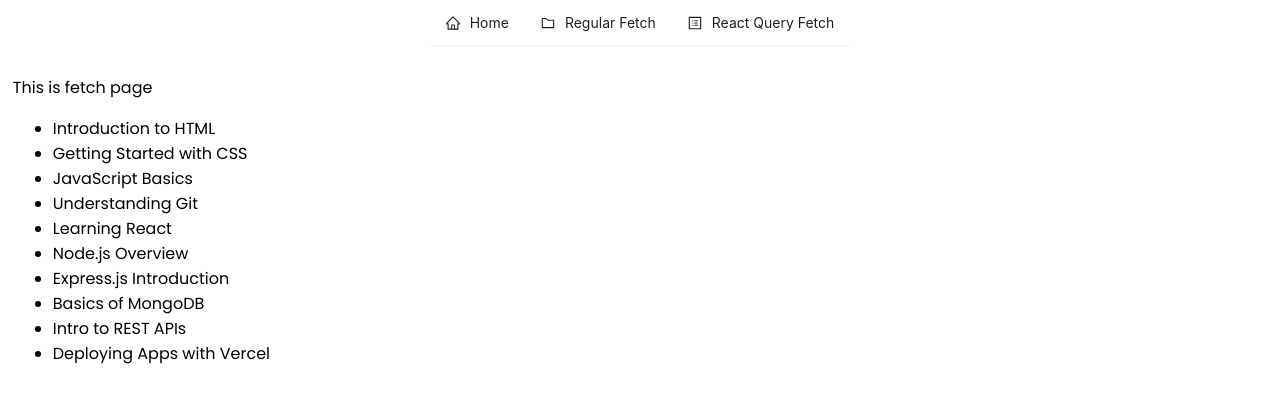
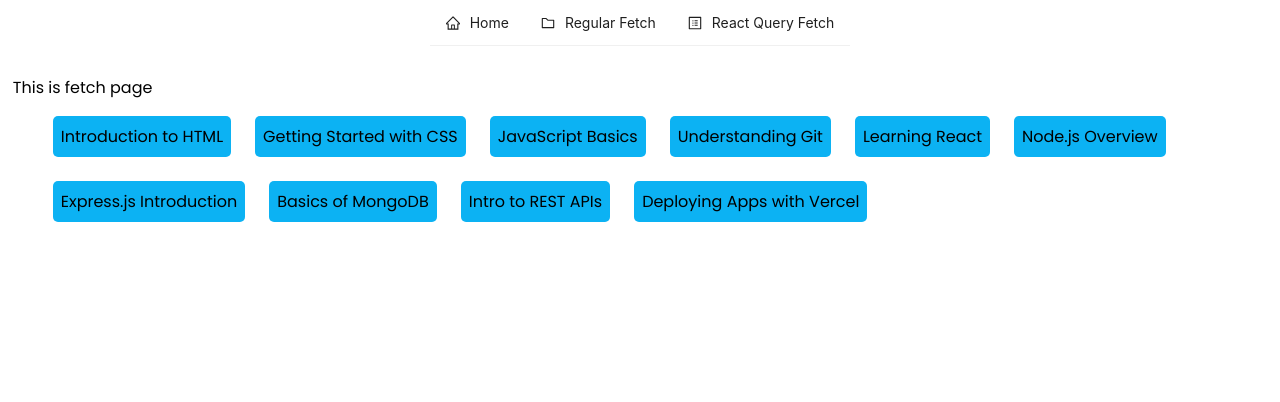
Before and after one commit to sham-sha/Tanstack-Axios-CRUD, a React (Vite) app: page /fetch in a window 1280 px wide. Shown: the top 402 px of the page. Built offline with nearby package versions, Linux system fonts and the light colour scheme; data requests are answered from the project's data file; a web font is replaced by a local one.

Commit message:
fetch function

```diff
--- /dev/null
+++ b/src/css/Fetch.css
@@ -0,0 +1,14 @@
+.posts{
+    display: flex;
+    flex-wrap: wrap;
+    gap: 3vh;
+}
+
+.post{
+    list-style-type:none;
+    background-color: rgb(12, 178, 243);
+    padding: 1vh;
+    border-radius: 5px;
+    transition: 0.5s;
+    width: max-content;
+}
--- a/src/pages/Fetch.jsx
+++ b/src/pages/Fetch.jsx
@@ -1,5 +1,8 @@
 import axios from "axios";
 import React, { useEffect, useState } from "react";
+import '../css/Fetch.css'
+
+
 
 function Fetch() {
   const [posts, setPosts] = useState([]);
@@ -34,9 +37,9 @@ function Fetch() {
   return (
     <main>
       <p> This is fetch page</p>
-      <ul>
+      <ul className="posts">
         {posts.map((post) => {
-          return <li key={post.id}>{post.title}</li>;
+          return <li key={post.id} className="post">{post.title}</li>;
         })}
       </ul>
     </main>
--- a/src/pages/ReactQueryFetch.jsx
+++ b/src/pages/ReactQueryFetch.jsx
@@ -3,7 +3,7 @@ import React from 'react'
 function ReactQueryFetch() {
   return (
     <main>
-      hello
+      <p>React Query Fetch</p>
     </main>
   )
 }
```
